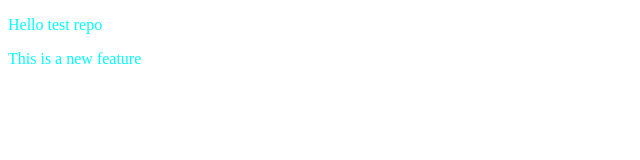
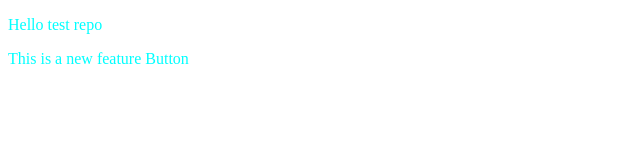
Before and after one commit to Karthikdesaigit/localrepo, a plain HTML site: page index.html in a window 1280 px wide. Shown: the full height of the page, 0-640 px from the left. Drawn offline with Linux system fonts and the light colour scheme.

Commit message:
Add button

```diff
--- a/index.html
+++ b/index.html
@@ -8,6 +8,6 @@
 </head>
 <body>
     <p>Hello test repo</p>
-    <p>This is a new feature</p>
+    <p>This is a new feature Button</p>
 </body>
 </html>
```
